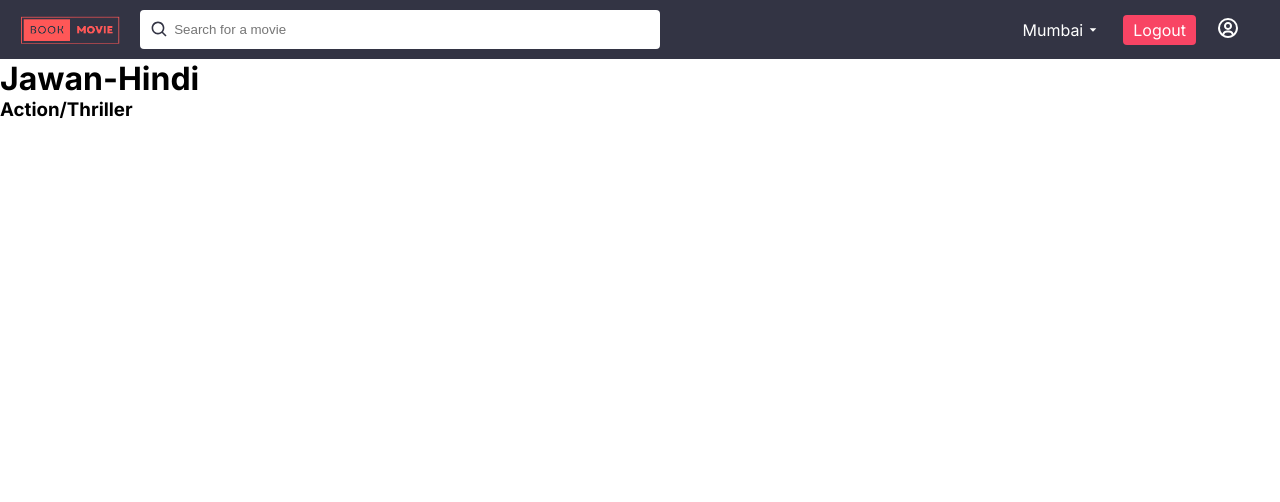
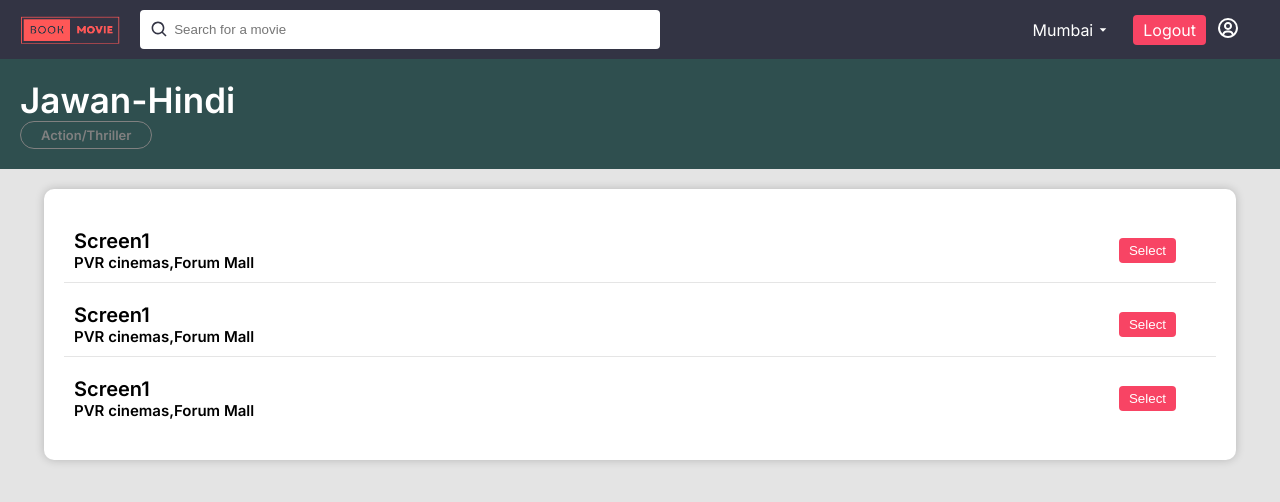
Before and after one commit to Tejavardhan0203/moviebooking, a Next.js app: page /1/movies/1/buytickets in a window 1280 px wide. Shown: the top 502 px of the page. Built offline with nearby package versions, Linux system fonts and the light colour scheme.

Commit message:
added changes

```diff
--- a/src/app/[cityname]/movies/[moviename]/buytickets/BuyTicketsPage.css
+++ b/src/app/[cityname]/movies/[moviename]/buytickets/BuyTicketsPage.css
@@ -0,0 +1,56 @@
+.buytickets .head{
+    background-color: darkslategray;
+    padding: 20px;
+}
+.buytickets{
+    background-color: rgb(228, 228, 228);
+    min-height: 100vh;
+    width: 100%;
+}
+.buytickets .s1{
+    background-color: white;
+}
+.buytickets .head h1{
+    color: white;
+    font-size: 35px;
+    font-weight: 600;
+}
+.buytickets .head h3{
+    color: gray;
+    font-size: 13px;
+    font-weight: 600;
+    border: 1px solid gray;
+    width: fit-content;
+    padding: 5px 20px;
+    border-radius: 25px;
+}
+.buytickets .screens{
+    width: 90%;
+    margin: 20px auto;
+    box-shadow: 0px 0px 10px 0px rgba(0,0,0,0.2);
+    background-color: white;
+    padding: 20px;
+    border-radius: 10px;
+}
+.buytickets .screens .screen{
+    display: flex;
+    justify-content: space-between;
+    align-items: center;
+    margin: 10px 0px;
+    padding: 10px;
+    /* border-radius: 10px; */
+    cursor: pointer;
+    transition: all 0.3s ease;
+    border-bottom: 1px solid rgba(0,0,0,0.1);
+}
+.buytickets .screens .screen:last-child{
+    border-bottom: none;
+}
+.buytickets .screens .screen h2{
+    font-size: 20px;
+    font-weight: 600;
+}
+.buytickets .screens .screen h3{
+    font-size: 15px;
+    font-weight: 600;
+}
--- a/src/app/[cityname]/movies/[moviename]/buytickets/page.tsx
+++ b/src/app/[cityname]/movies/[moviename]/buytickets/page.tsx
@@ -1,12 +1,12 @@
 "use client"
 import React from 'react'
-import DatePicker from "react-horizontal-datepicker";
+
 import './BuyTicketsPage.css'
 import { usePathname } from 'next/navigation'
 import Link from 'next/link';
 
 const page = () => {
-
+  const pathname = usePathname()
   const movie = {
     moviename: 'Jawan',
     //screen: '4Dx',
@@ -32,14 +32,30 @@ const page = () => {
   return (
     <div className='buytickets'>
       <div className="s1">
-
+        <div className="head">
+            <h1>{movie.moviename}-{movie.language}</h1>
+            <h3>{movie.type}</h3>
+        </div>
       </div>
       <div className="screens">
-        <div className="head">
-          <h1>{movie.moviename}-{movie.language}</h1>
-          <h3>{movie.type}</h3>
-        </div>
-
+        {
+          movie.screens.map((screen,index)=>{
+            return(
+              <div className="screen" key={index}>
+                <div>
+                  <h2>{screen.name}</h2>
+                  <h3>{screen.location}</h3>
+                </div>
+                <Link
+                        href={`${pathname}/${screen.name}`}
+                        className='linkstylenone'
+                        >
+                        <button className='theme_btn1 linkstylenone'>Select</button>
+                </Link>
+              </div>
+            )
+          })
+        }
       </div>
     </div>
   )
--- a/src/app/globals.css
+++ b/src/app/globals.css
@@ -12,3 +12,12 @@
     color: white;
     margin-right: 20px;
 }
+.theme_btn1{
+    background-color: var(--col1);
+    color: white;
+    border: none;
+    border-radius: 4px;
+    padding: 5px 10px;
+    text-decoration: none;
+    margin-right: 10px;
+}
--- a/src/components/Navbar/Navbar.css
+++ b/src/components/Navbar/Navbar.css
@@ -38,15 +38,6 @@ input[type="text"]{
     align-items: center;
     justify-content: flex-end;
 }
-.theme_btn1{
-    background-color: var(--col1);
-    color: white;
-    border: none;
-    border-radius: 4px;
-    padding: 5px 10px;
-    text-decoration: none;
-    margin-right: 10px;
-}
 .theme_icon1{
     font-size: 1.5rem;
 }
```
Also changed, not shown: src/app/[cityname]/movies/[moviename]/page.tsx (line endings or trailing spaces).
